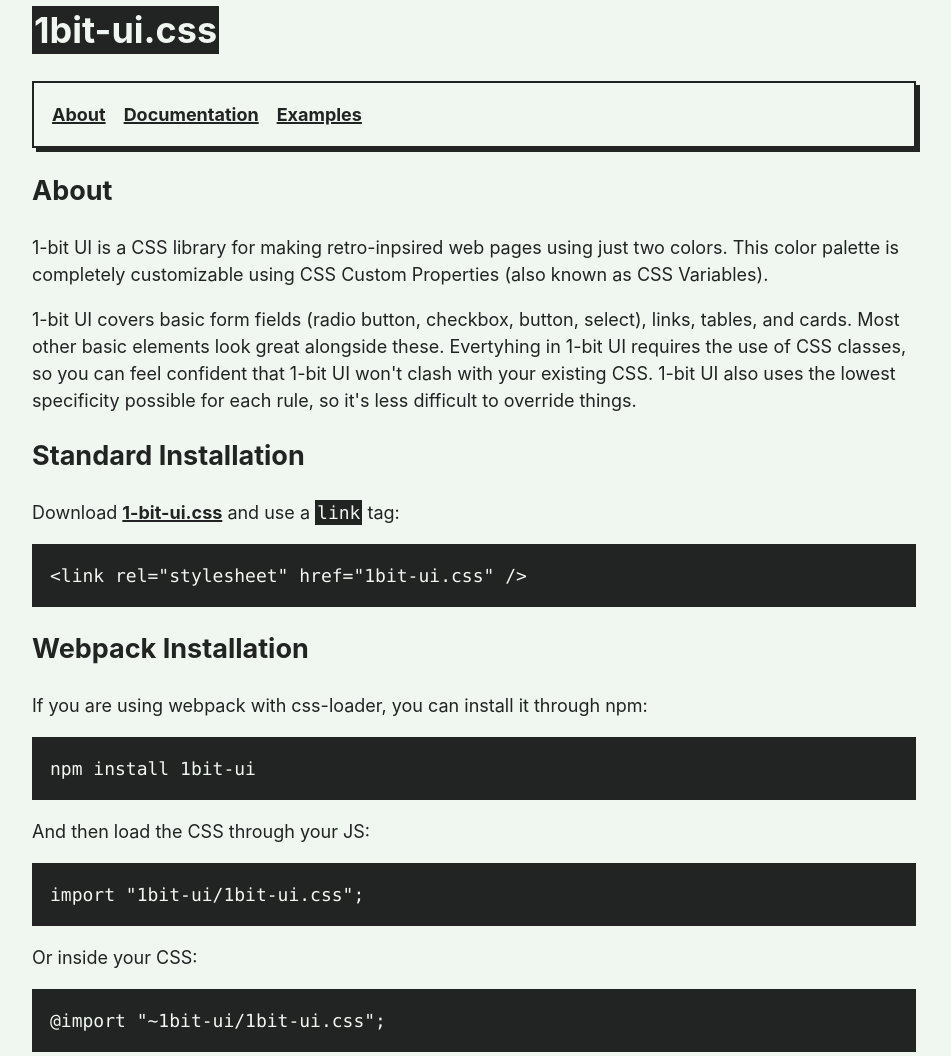
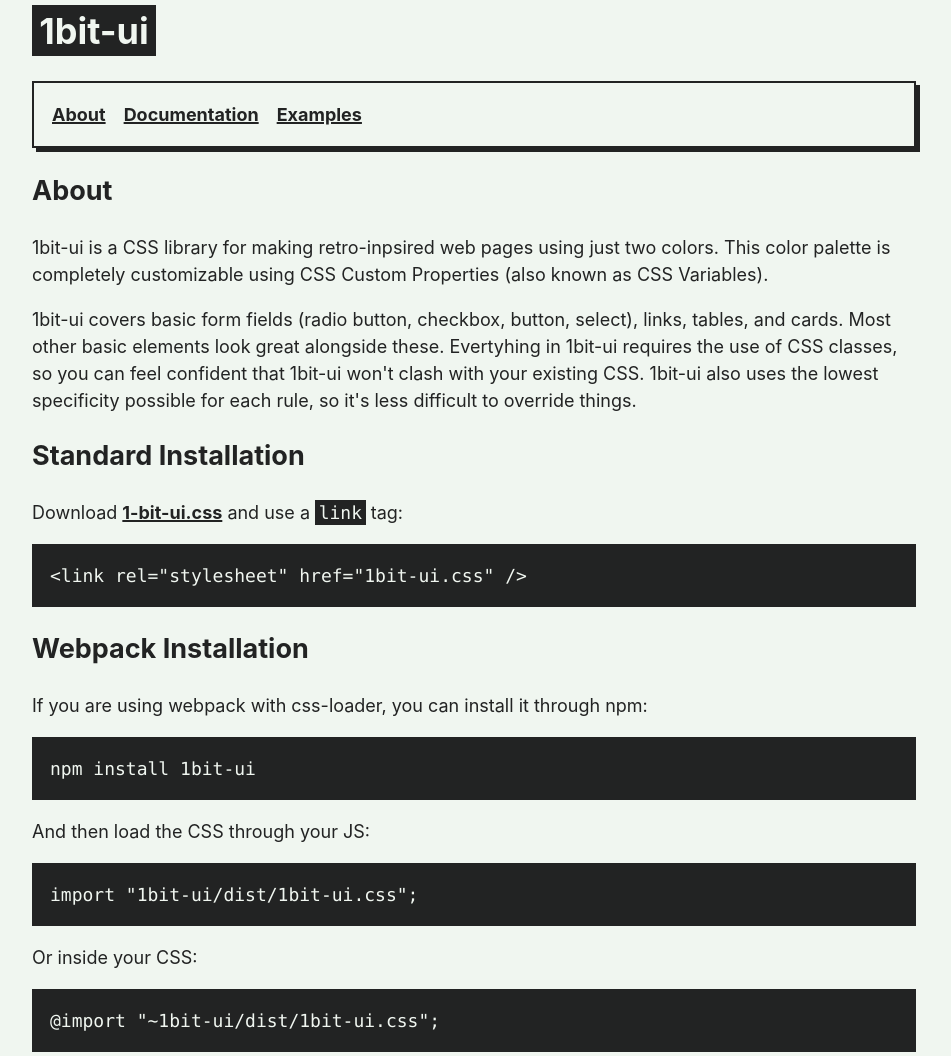
Before and after one commit to wavebeem/1bit-ui, a website: page src/index.html in a window 1280 px wide. Shown: the part 39-1095 px from the top of the page, without its empty margins (166-1117 px from the left). Drawn offline with Linux system fonts and the light colour scheme.

Commit message:
gonna try releasing now

```diff
--- a/package.json
+++ b/package.json
@@ -6,7 +6,8 @@
   "files": [],
   "scripts": {
     "test": "echo \"Error: no test specified\" && exit 1",
-    "prepack": "node bin/build.js"
+    "prepack": "node bin/build.js",
+    "postversion": "git push && git push --tags && npm publish"
   },
   "repository": {
     "type": "git",
--- a/src/1bit-ui.css
+++ b/src/1bit-ui.css
@@ -321,7 +321,7 @@
 .bit-code {
   background: var(--bit-color-0);
   color: var(--bit-color-1);
-  padding: 2px;
+  padding: 0.1em 0.2em;
   border-radius: var(--bit-border-radius);
 }
 
--- a/src/index.html
+++ b/src/index.html
@@ -3,7 +3,7 @@
   <head>
     <meta charset="UTF-8" />
     <meta name="viewport" content="width=device-width, initial-scale=1.0" />
-    <title>1bit-ui.css</title>
+    <title>1bit-ui</title>
     <script type="module">
       const { color0, color1 } = JSON.parse(localStorage.getItem("user-theme"));
       const root = document.documentElement;
@@ -16,7 +16,7 @@
     <link rel="stylesheet" href="/site.css" />
   </head>
   <body>
-    <h1><span class="bit-code">1bit-ui.css</span></h1>
+    <h1><span class="bit-code">1bit-ui</span></h1>
 
     <nav class="bit-card">
       <ul class="site-nav-menu">
@@ -28,16 +28,16 @@
 
     <h2>About</h2>
     <p>
-      1-bit UI is a CSS library for making retro-inpsired web pages using just
+      1bit-ui is a CSS library for making retro-inpsired web pages using just
       two colors. This color palette is completely customizable using CSS Custom
       Properties (also known as CSS Variables).
     </p>
     <p>
-      1-bit UI covers basic form fields (radio button, checkbox, button,
+      1bit-ui covers basic form fields (radio button, checkbox, button,
       select), links, tables, and cards. Most other basic elements look great
-      alongside these. Evertyhing in 1-bit UI requires the use of CSS classes,
-      so you can feel confident that 1-bit UI won't clash with your existing
-      CSS. 1-bit UI also uses the lowest specificity possible for each rule, so
+      alongside these. Evertyhing in 1bit-ui requires the use of CSS classes,
+      so you can feel confident that 1bit-ui won't clash with your existing
+      CSS. 1bit-ui also uses the lowest specificity possible for each rule, so
       it's less difficult to override things.
     </p>
 
@@ -55,9 +55,9 @@
     </p>
     <pre class="bit-pre">npm install 1bit-ui</pre>
     <p>And then load the CSS through your JS:</p>
-    <pre class="bit-pre">import "1bit-ui/1bit-ui.css";</pre>
+    <pre class="bit-pre">import "1bit-ui/dist/1bit-ui.css";</pre>
     <p>Or inside your CSS:</p>
-    <pre class="bit-pre">@import "~1bit-ui/1bit-ui.css";</pre>
+    <pre class="bit-pre">@import "~1bit-ui/dist/1bit-ui.css";</pre>
 
     <h2>Theme Selector</h2>
     <p>
```
Also changed, not shown: src/docs/index.html (+10 -10 lines), src/examples/index.html (+2 -2 lines), README.md.
